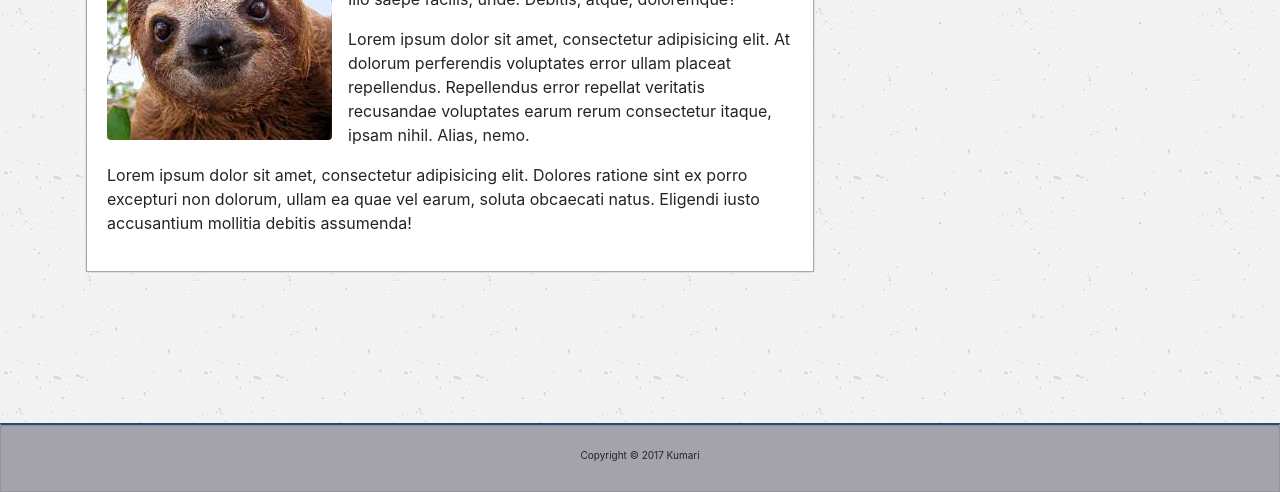
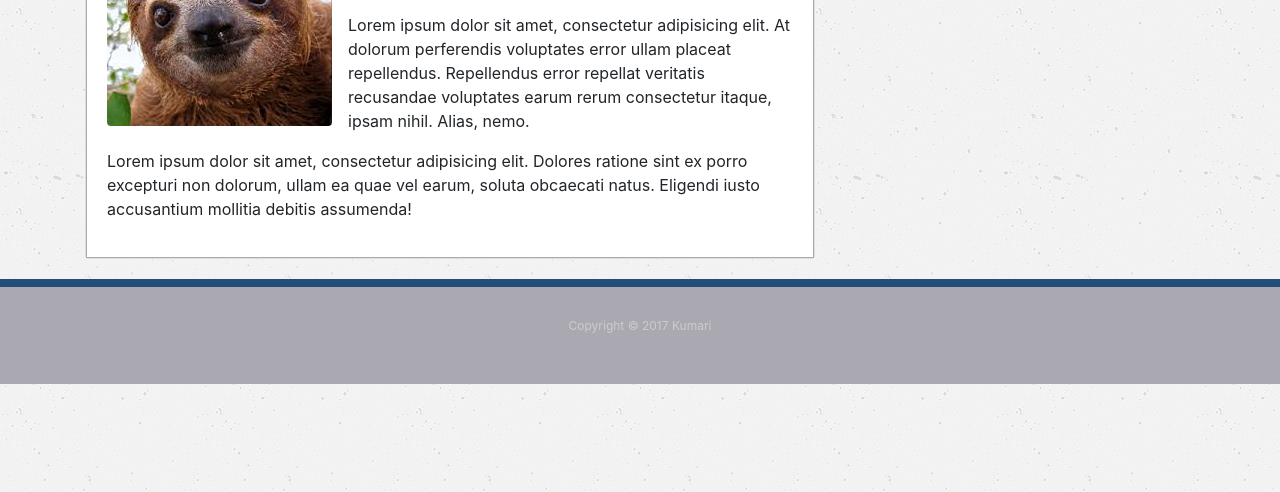
Before and after one commit to kumarivb/bootstrap_portfolio, a plain HTML site: page index.html in a window 1280 px wide. Shown: the part 308-800 px from the top of the page. Drawn offline with nearby package versions, Linux system fonts and the light colour scheme.

Commit message:
close to final, may be a few adjustments left

```diff
--- a/assets/css/style.css
+++ b/assets/css/style.css
@@ -20,7 +20,7 @@ img.connect {
 }
 .navbar {
 	padding: 0px;
-	border-bottom: 2px solid #aaa8b1;
+	border-bottom: 8px solid #214d77;
 }
 
 .siteHeader {
@@ -38,7 +38,7 @@ img.connect {
 }
 
 .aboutContent {
-	margin-top: 40px;
+	margin-top: 20px;
 }
 
 .card-body {
@@ -55,17 +55,13 @@ img.connect {
 	font-weight: bold;
 }
 
-.fixed-bottom {
-	background-color: #aaa8b1;
-	border-top: 2px solid #214d77;
-	border-radius: 0 !important;
-}
-
+ /*
 .copyright {
 	text-align: center;
 	padding: 10px 0px 0px 0px;
 	font-size: 10px;
 }
+*/
 
 .portfolioBar {
 	background-color: #b3c8e7;
@@ -98,3 +94,27 @@ img.connect {
 	border-color: #214d77;
 	color: #c3ad46;
 }
+
+.containFooter {
+  width: 100%;
+  max-width: 960px;
+  margin: 0 auto;
+  clear: both;
+}
+
+footer {
+  padding: 30px 0;
+  margin-top: 20px;
+  clear: both;
+  font-size: 12px;
+  color: #fff;
+  color: #ccc;
+  text-align: center;
+  background: #aaa8b1;
+  border-top: 8px solid #214d77;
+}
+
+footer,
+.push {
+  height: 105px;
+}
--- a/index.html
+++ b/index.html
@@ -56,23 +56,17 @@
 				</div>
 			</div>
 
-		</div>
-	</div>
-
-	<div class="container">
-		<div class="row">
-
-			<div class="col-12">
-				<div class="card fixed-bottom">
-  					<div class="card-footer">
-    				<p class="copyright">Copyright &copy; 2017 Kumari</p>
-  					</div>
-				</div>
-			</div>
+			<div class="push"></div>
 
 		</div>
 	</div>
 
+	<footer>
+		<div class="container containFooter">
+			<p class="copyright">Copyright &copy; 2017 Kumari</p>
+	  	</div>
+	</footer>
+
 </body>
 
 </html>
```
Also changed, not shown: contact.html (+7 -13 lines), portfolio.html (+7 -11 lines).
